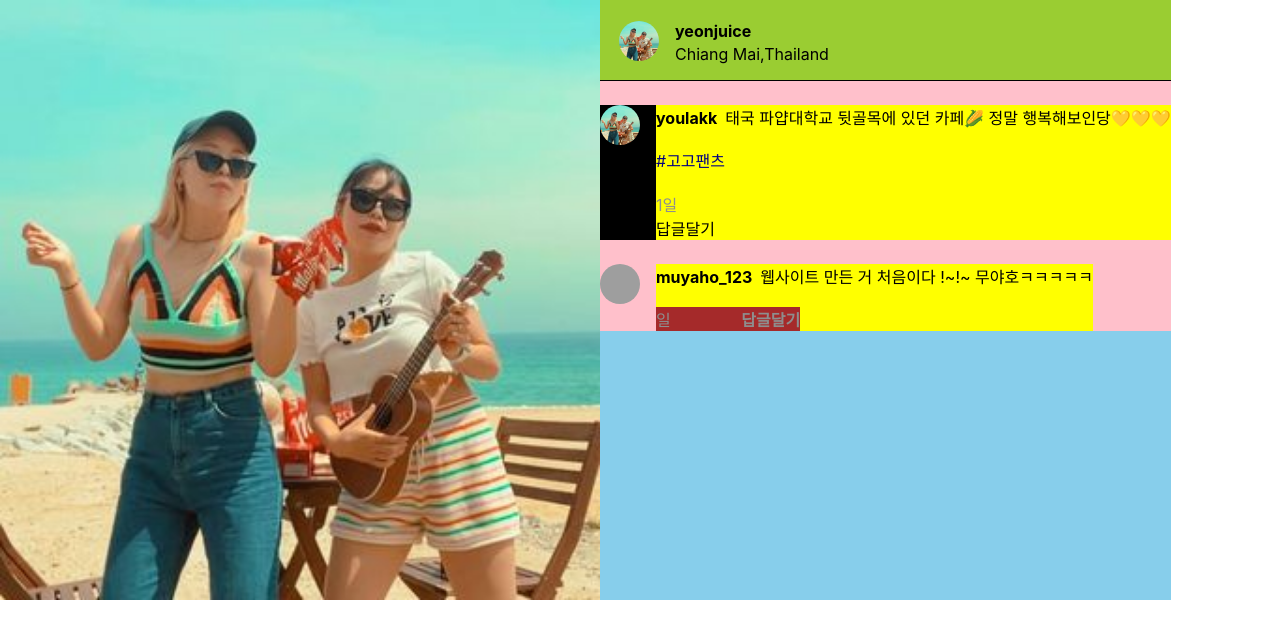
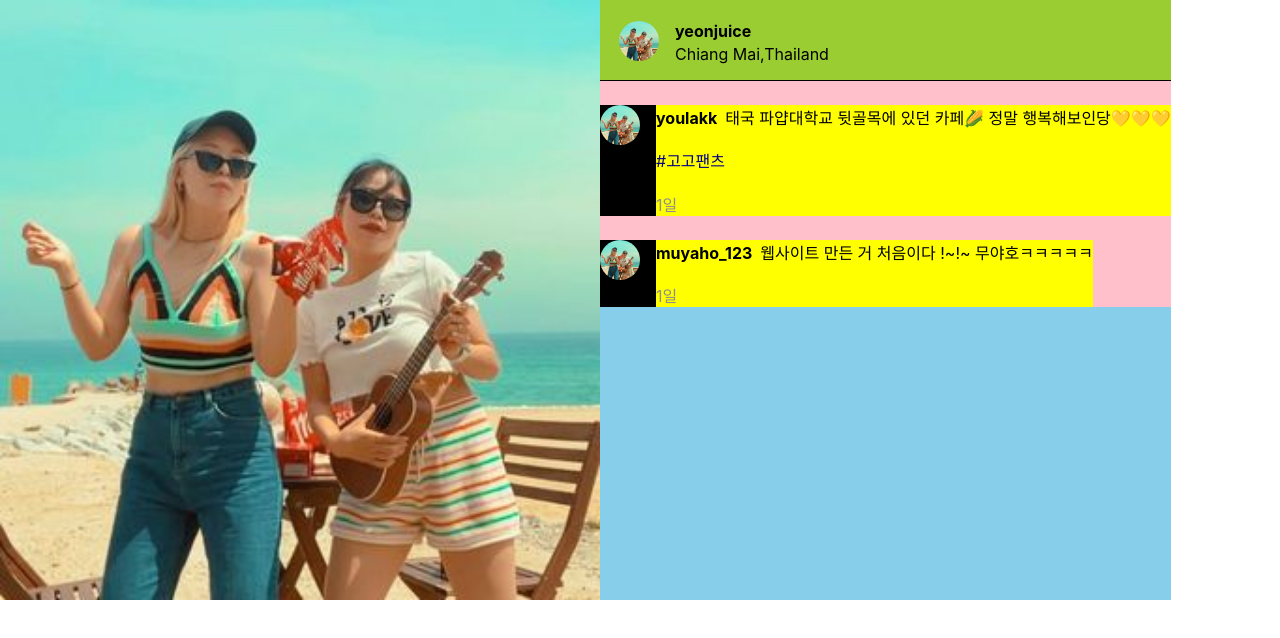
Before and after one commit to haeni0117/REACT_tutoring, a React (Create React App) app: page / in a window 1280 px wide. Shown: the top 638 px of the page. Built offline with nearby package versions, Linux system fonts and the light colour scheme; grey boxes are pictures that could not be loaded.

Commit message:
Revert "✨0725 튜터링"
This reverts commit 02e741cc3f392d9e17d05e4c58ed0245f04b75ad.

```diff
--- a/src/pages/Post.js
+++ b/src/pages/Post.js
@@ -6,7 +6,6 @@ import PostImg from "../assets/images/image1.jpeg";
 import re1 from "../assets/images/image2.jpeg";
 import re2 from "../assets/images/img3.jpeg";
 import MyProfile from "../assets/images/프로필.jpeg";
-import Comment from "../pages/components/comment.js";
 
 const Post = () => {
   const [day, setDay] = useState(1);
@@ -109,6 +108,42 @@ const Post = () => {
                   #고고팬츠
                 </Styledmargin>
               </div>
+              <StyledDay
+                onClick={() => {
+                  setDay(day + 1);
+                }}
+              >
+                {day}일
+              </StyledDay>
+            </div>
+          </StyledWrapper>
+
+          <StyledWrapper>
+            <div
+              css={css`
+                background-color: black;
+              `}
+            >
+              <StyledProfile src={PostImg} />
+            </div>
+
+            <div
+              css={css`
+                background-color: yellow;
+              `}
+            >
+              <StyledContentsWrapper>
+                <Styledmargin href="https://www.google.com">
+                  muyaho_123
+                </Styledmargin>
+                <span
+                  css={css`
+                    color: black;
+                  `}
+                >
+                  웹사이트 만든 거 처음이다 !~!~ 무야호ㅋㅋㅋㅋㅋ
+                </span>
+              </StyledContentsWrapper>
 
               <StyledDay
                 onClick={() => {
@@ -117,17 +152,8 @@ const Post = () => {
               >
                 {day}일
               </StyledDay>
-              <div>답글달기</div>
             </div>
           </StyledWrapper>
-
-          <Comment
-            profileImg={PostImg}
-            userName={"ewha"}
-            contents={"이화여자대학교"}
-            date={day}
-            setDay={setDay}
-          />
         </div>
       </div>
     </div>
--- a/src/pages/components/comment.js
+++ /dev/null
@@ -1,139 +0,0 @@
-/** @jsxImportSource @emotion/react */
-import { jsx, css } from "@emotion/react";
-import styled from "@emotion/styled";
-import react, { useState } from "react";
-
-const Comment = (profileImg, userName, contents, date, setDay) => {
-  return (
-    <StyledWrapper>
-      <StyledProfile src={profileImg} />
-      <div
-        css={css`
-          background-color: black;
-        `}
-      ></div>
-
-      <div
-        css={css`
-          background-color: yellow;
-        `}
-      >
-        <StyledContentsWrapper>
-          <Styledmargin href="https://www.google.com">muyaho_123</Styledmargin>
-          <span
-            css={css`
-              color: black;
-            `}
-          >
-            웹사이트 만든 거 처음이다 !~!~ 무야호ㅋㅋㅋㅋㅋ
-          </span>
-        </StyledContentsWrapper>
-        <div
-          css={css`
-            display: flex;
-            background-color: brown;
-            justify-content: space-between;
-            width: 33%;
-          `}
-        >
-          <StyledDay
-            onClick={() => {
-              setDay(date + 1);
-            }}
-          >
-            {date}일
-          </StyledDay>
-          <div
-            css={css`
-              cursor: pointer;
-              font-weight: bold;
-              color: rgb(142, 142, 142);
-            `}
-          >
-            답글달기
-          </div>
-        </div>
-      </div>
-    </StyledWrapper>
-  );
-};
-
-{
-  /* <StyledWrapper>
-  <div
-    css={css`
-      background-color: black;
-    `}
-  >
-    <StyledProfile src={PostImg} />
-  </div>
-
-  <div
-    css={css`
-      background-color: yellow;
-    `}
-  >
-    <StyledContentsWrapper>
-      <Styledmargin href="https://www.google.com">muyaho_123</Styledmargin>
-      <span
-        css={css`
-          color: black;
-        `}
-      >
-        웹사이트 만든 거 처음이다 !~!~ 무야호ㅋㅋㅋㅋㅋ
-      </span>
-    </StyledContentsWrapper>
-    <div
-      css={css`
-        display: flex;
-        background-color: brown;
-        justify-content: space-between;
-        width: 33%;
-      `}
-    >
-      <StyledDay
-        onClick={() => {
-          setDay(day + 1);
-        }}
-      >
-        {day}일
-      </StyledDay>
-      <div
-        css={css`
-          cursor: pointer;
-          font-weight: bold;
-          color: rgb(142, 142, 142);
-        `}
-      >
-        답글달기
-      </div>
-    </div>
-  </div>
-</StyledWrapper>; */
-}
-export default Comment;
-const StyledProfile = styled.img`
-  width: 40px;
-  height: 40px;
-  border-radius: 70%;
-  overflow: hidden;
-  margin-right: 16px;
-`;
-
-const StyledDay = styled.div`
-  font-size: 16px;
-  color: rgb(142, 142, 142);
-`;
-const Styledmargin = styled.a`
-  text-decoration: none;
-  color: black;
-  font-weight: bold;
-  margin-right: 8px;
-`;
-const StyledWrapper = styled.div`
-  display: flex;
-  margin-top: 24px;
-`;
-const StyledContentsWrapper = styled.div`
-  margin-bottom: 19px;
-`;
```
Also changed, not shown: src/assets/images/image2.jpeg (deleted), src/assets/images/img3.jpeg (deleted).
